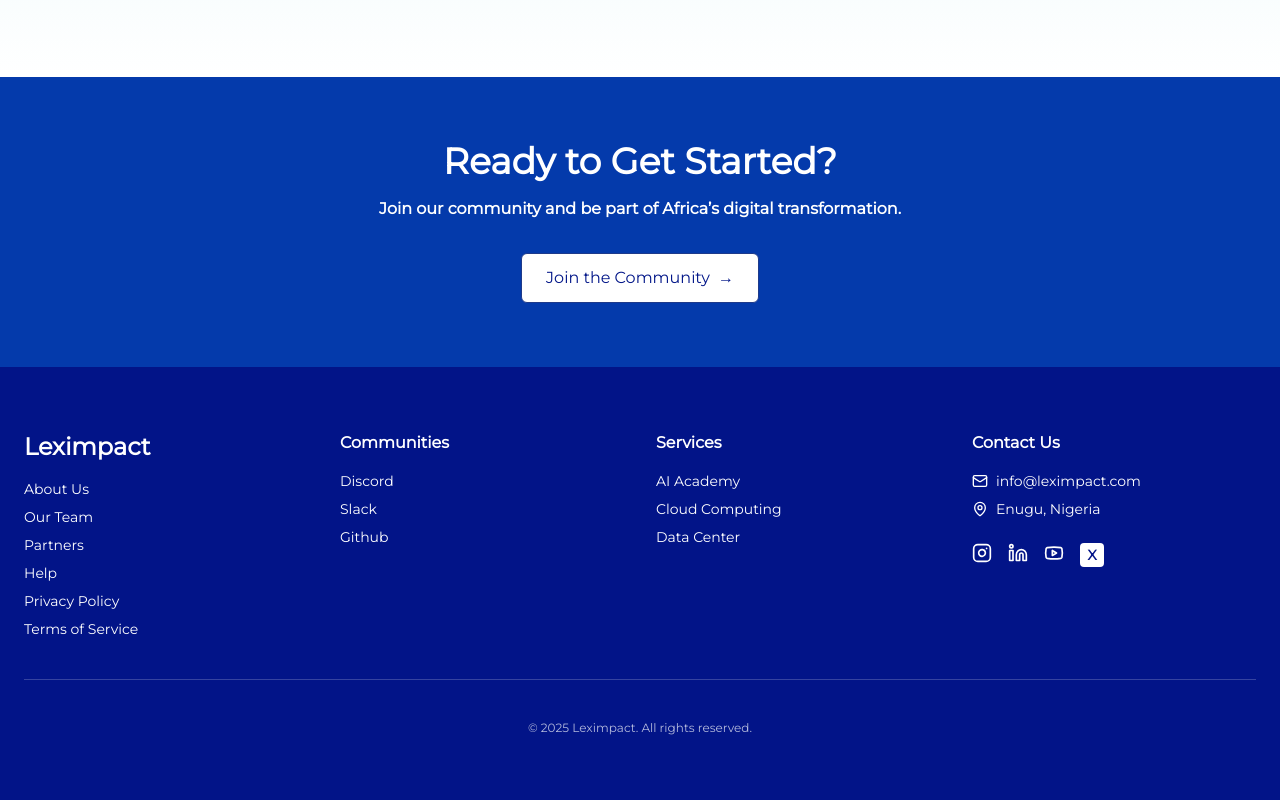
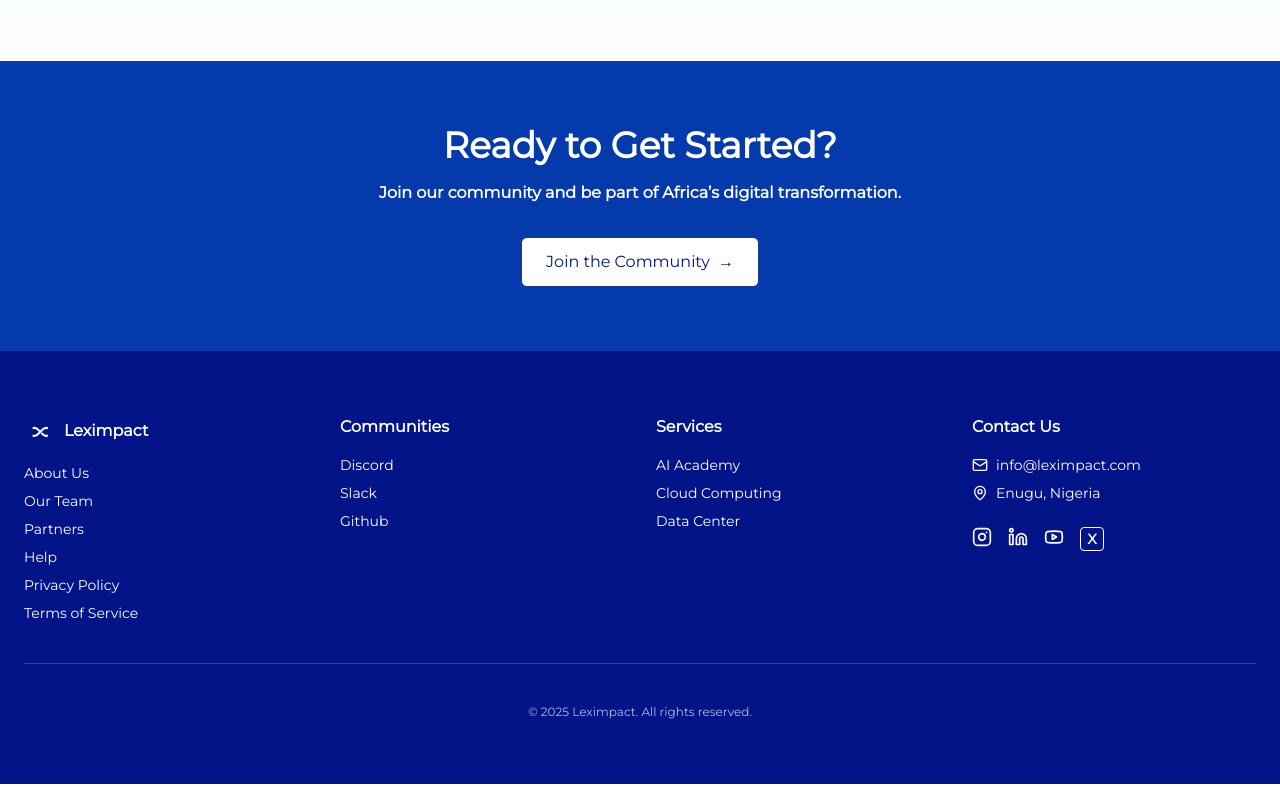
Before and after one commit to mosnyik/leximpact, a Next.js app: page / in a window 1280 px wide. Shown: the part 2263-3063 px from the top of the page. Built offline with nearby package versions, Linux system fonts and the light colour scheme.

Commit message:
feat(footer): footer cleaned and sor

```diff
--- a/components/CommunityVoicesSection.tsx
+++ b/components/CommunityVoicesSection.tsx
@@ -1,3 +1,4 @@
+import React from "react";
 import TestimonialCard from "@/components/TestimonialCard";
 
 const testimonials = [
@@ -33,7 +34,7 @@
           Hear from our growing community of developers and organizations
         </p>
       </div>
-      <div className="flex flex-wrap justify-center gap-10">
+      <div className="flex flex-wrap justify-center gap-6">
         {testimonials.map((testimonial, index) => (
           <TestimonialCard
             key={index}
--- a/components/Footer.tsx
+++ b/components/Footer.tsx
@@ -1,40 +1,78 @@
-// components/Footer.tsx
+import React from "react";
 import { Instagram, Linkedin, Youtube, Mail, MapPin } from "lucide-react";
 
 export default function Footer() {
+  const companyLinks = [
+    { label: "About Us", href: "#" },
+    { label: "Our Team", href: "#" },
+    { label: "Partners", href: "#" },
+    { label: "Help", href: "#" },
+    { label: "Privacy Policy", href: "#" },
+    { label: "Terms of Service", href: "#" },
+  ];
+
+  const communityLinks = [
+    { label: "Discord", href: "#" },
+    { label: "Slack", href: "#" },
+    { label: "Github", href: "#" },
+  ];
+
+  const serviceLinks = [
+    { label: "AI Academy", href: "#" },
+    { label: "Cloud Computing", href: "#" },
+    { label: "Data Center", href: "#" },
+  ];
+
   return (
     <footer className="bg-[#021488] text-white px-6 py-16">
       <div className="max-w-7xl mx-auto grid grid-cols-1 md:grid-cols-4 gap-8">
         {/* Column 1 */}
         <div>
-          <div className="text-2xl font-bold mb-4">Leximpact</div>
+          <div className="flex items-center gap-2 mb-4">
+            <img
+              src="/white-favicon.png"
+              alt="Leximpact Logo"
+              className="w-8 h-8"
+            />
+            <span className="text-base font-bold">Leximpact</span>
+          </div>
           <ul className="space-y-2 text-sm">
-            <li>About Us</li>
-            <li>Our Team</li>
-            <li>Partners</li>
-            <li>Help</li>
-            <li>Privacy Policy</li>
-            <li>Terms of Service</li>
+            {companyLinks.map((link, index) => (
+              <li key={index}>
+                <a href={link.href} className="hover:underline">
+                  {link.label}
+                </a>
+              </li>
+            ))}
           </ul>
         </div>
+        {/* Column 2 */}
 
-        {/* Column 2 */}
         <div>
           <h4 className="font-semibold mb-4">Communities</h4>
           <ul className="space-y-2 text-sm">
-            <li>Discord</li>
-            <li>Slack</li>
-            <li>Github</li>
+            {communityLinks.map((link, index) => (
+              <li key={index}>
+                <a href={link.href} className="hover:underline">
+                  {link.label}
+                </a>
+              </li>
+            ))}
           </ul>
         </div>
 
         {/* Column 3 */}
+
         <div>
           <h4 className="font-semibold mb-4">Services</h4>
           <ul className="space-y-2 text-sm">
-            <li>AI Academy</li>
-            <li>Cloud Computing</li>
-            <li>Data Center</li>
+            {serviceLinks.map((link, index) => (
+              <li key={index}>
+                <a href={link.href} className="hover:underline">
+                  {link.label}
+                </a>
+              </li>
+            ))}
           </ul>
         </div>
 
@@ -49,13 +87,38 @@
               <MapPin className="w-4 h-4" /> Enugu, Nigeria
             </li>
           </ul>
+
           <div className="flex gap-4 mt-6">
-            <Instagram className="w-5 h-5" />
-            <Linkedin className="w-5 h-5" />
-            <Youtube className="w-5 h-5" />
-            <div className="bg-white w-6 h-6 text-[#021488] rounded flex items-center justify-center text-sm font-bold">
-              X
-            </div>
+            <a
+              href="https://instagram.com/lexrunit/"
+              target="_blank"
+              rel="noopener noreferrer"
+            >
+              <Instagram className="w-5 h-5 hover:text-gray-300" />
+            </a>
+            <a
+              href="https://www.linkedin.com/company/lexrunit/"
+              target="_blank"
+              rel="noopener noreferrer"
+            >
+              <Linkedin className="w-5 h-5 hover:text-gray-300" />
+            </a>
+            <a
+              href="https://youtube.com/@leximpact"
+              target="_blank"
+              rel="noopener noreferrer"
+            >
+              <Youtube className="w-5 h-5 hover:text-gray-300" />
+            </a>
+            <a
+              href="https://x.com/lexrunit"
+              target="_blank"
+              rel="noopener noreferrer"
+            >
+              <div className="text-white w-6 h-6 bg-[#021488] rounded flex items-center justify-center text-sm font-bold border border-white hover:bg-white hover:text-[#021488]">
+                X
+              </div>
+            </a>
           </div>
         </div>
       </div>
--- a/components/GetStartedSection.tsx
+++ b/components/GetStartedSection.tsx
@@ -1,4 +1,4 @@
-// components/GetStartedSection.tsx
+import React from "react";
 export default function GetStartedSection() {
   return (
     <section className="bg-[#043AAB] py-16 text-center font-montserrat">
--- a/components/Navbar.tsx
+++ b/components/Navbar.tsx
@@ -1,4 +1,5 @@
 "use client";
+import React from "react";
 import Link from "next/link";
 import Image from "next/image";
 import NavbarButton from "./NavbarButton";
--- a/components/PlatformCard.tsx
+++ b/components/PlatformCard.tsx
@@ -1,3 +1,4 @@
+import React from "react";
 import Image from "next/image";
 
 interface PlatformCardProps {
--- a/components/PlatformSection.tsx
+++ b/components/PlatformSection.tsx
@@ -1,3 +1,4 @@
+import React from "react";
 import PlatformCard from "@/components/PlatformCard";
 import { BrainCircuit, Cloud, Server } from "lucide-react"; // Optional: icons
 
--- a/components/TestimonialCard.tsx
+++ b/components/TestimonialCard.tsx
@@ -1,3 +1,4 @@
+import React from "react";
 interface TestimonialCardProps {
   text: string;
   name: string;
--- a/components/hero.tsx
+++ b/components/hero.tsx
@@ -1,4 +1,5 @@
 "use client";
+import React from "react";
 import { Button } from "@radix-ui/themes";
 import Image from "next/image";
 
```
Also changed, not shown: public/white-favicon.png (added).
